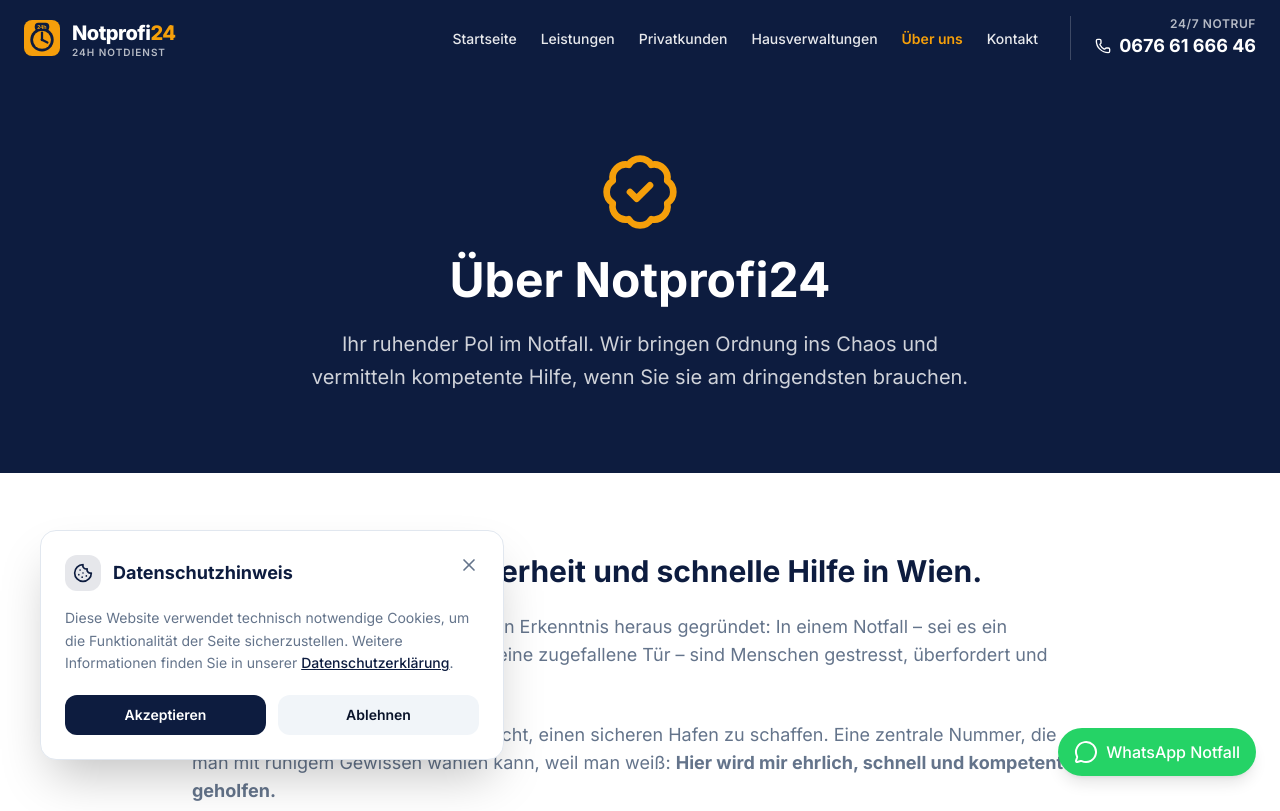
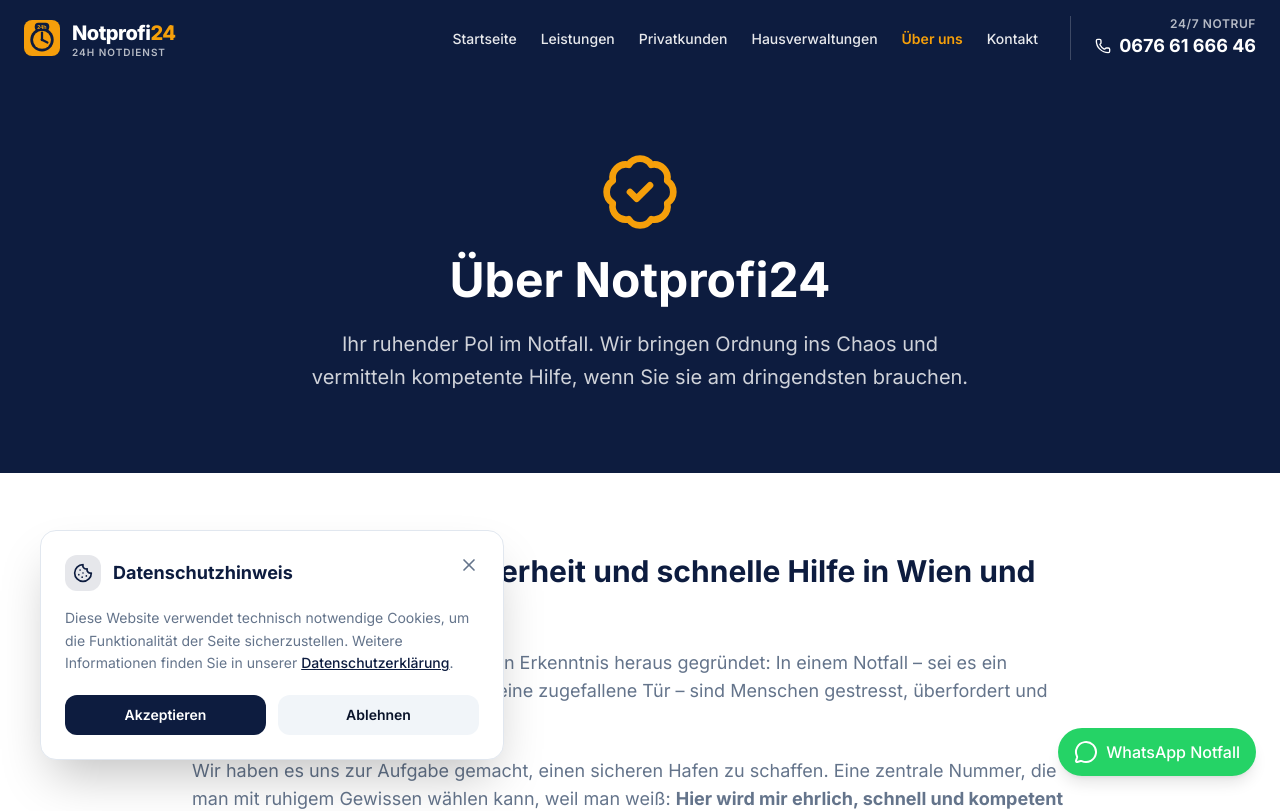
Before and after one commit to tufan8877/Notprofi24, a React (Vite) app: page /ueber-uns in a window 1280 px wide. Shown: the top 811 px of the page. Built offline with nearby package versions, Linux system fonts and the light colour scheme.

Commit message:
Use Wien and surrounding area consistently

```diff
--- a/src/pages/UeberUns.tsx
+++ b/src/pages/UeberUns.tsx
@@ -37,7 +37,7 @@ export default function UeberUns() {
         <div className="container mx-auto px-4 md:px-6 max-w-6xl">
           <div className="max-w-4xl mx-auto">
             <div>
-              <h2 className="text-3xl font-bold text-primary mb-6">Unsere Mission: Sicherheit und schnelle Hilfe in Wien.</h2>
+              <h2 className="text-3xl font-bold text-primary mb-6">Unsere Mission: Sicherheit und schnelle Hilfe in Wien und Umgebung.</h2>
               <div className="space-y-6 text-lg text-muted-foreground">
                 <p>
                   Notprofi24 wurde aus einer einfachen Erkenntnis heraus gegründet: In einem Notfall – sei es ein Rohrbruch mitten in der Nacht oder eine zugefallene Tür – sind Menschen gestresst, überfordert und anfällig für unseriöse Anbieter.
```
